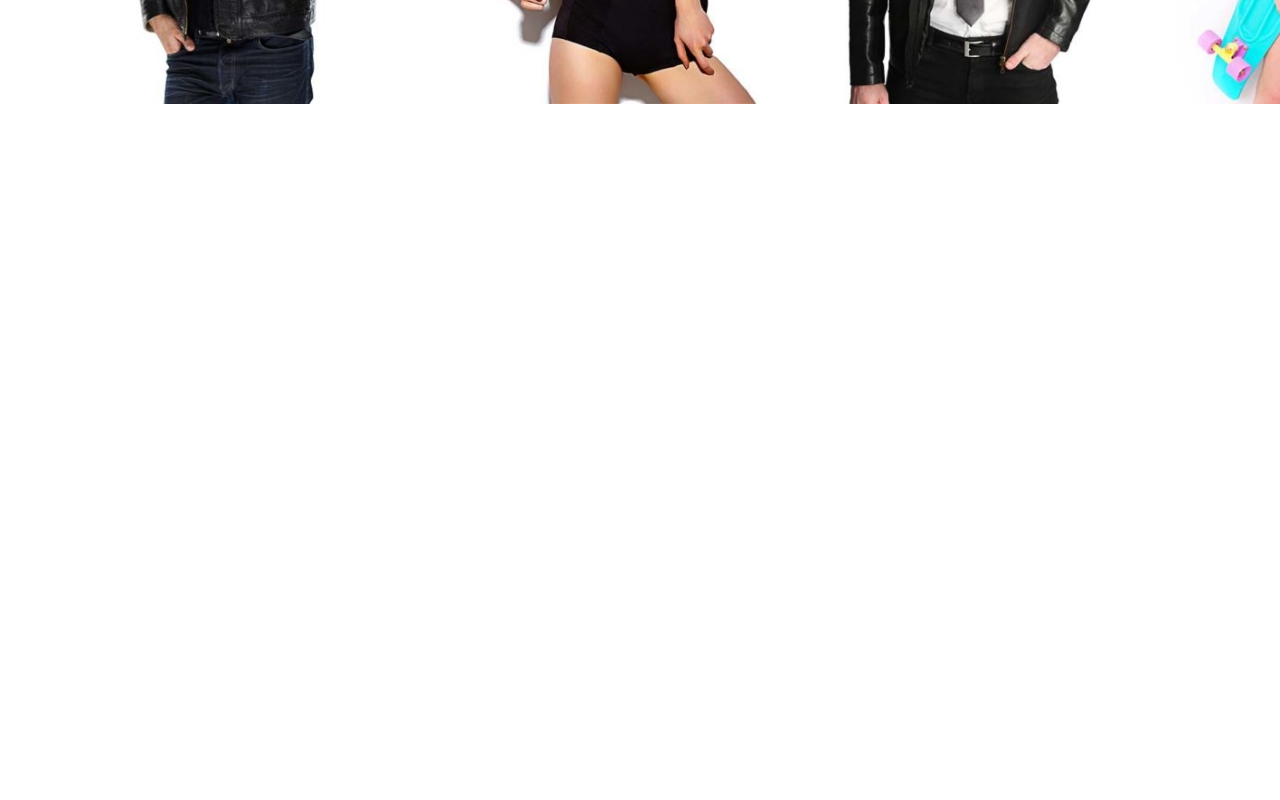
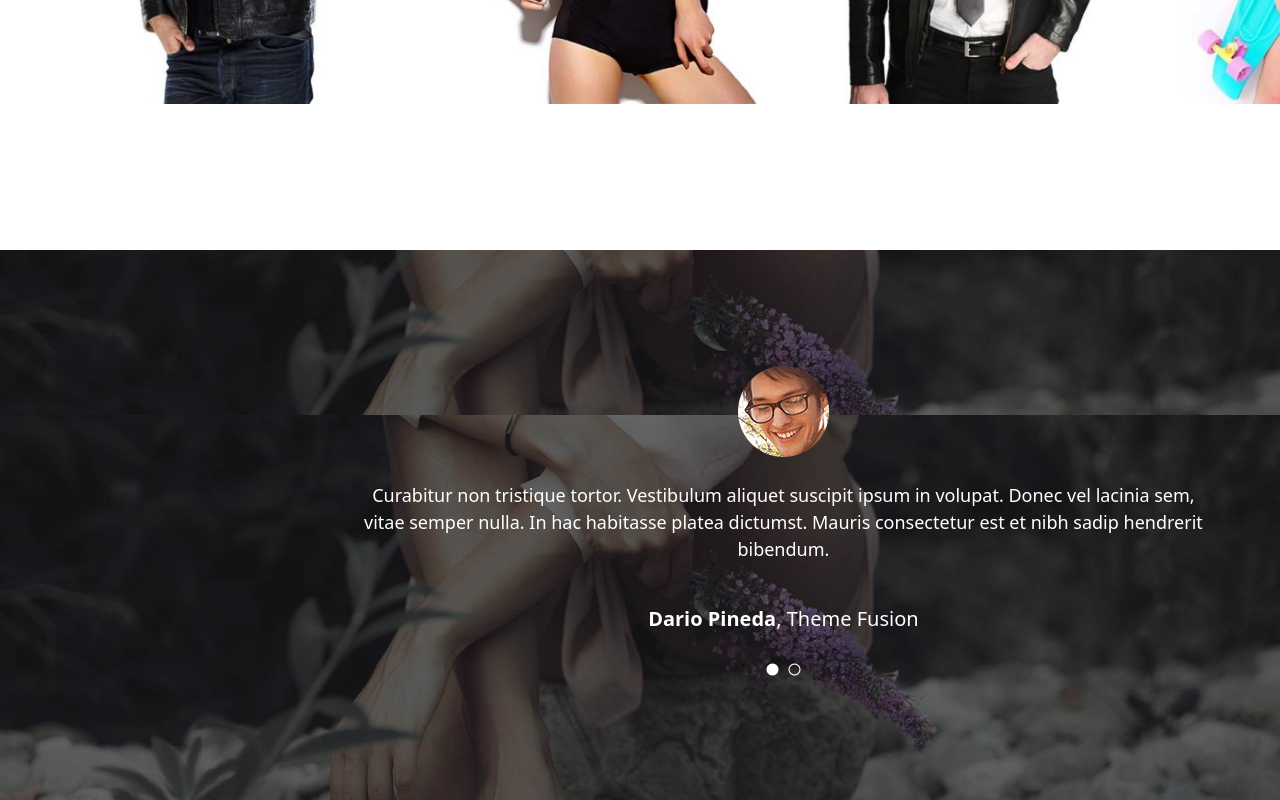
Before and after one commit to Titho93/proj-html-vuejs, a Vue app: page / in a window 1280 px wide. Shown: the part 4152-4952 px from the top of the page. Before the commit the page ends 4272 px from the top, so only its background shows below. Built offline with nearby package versions, Linux system fonts and the light colour scheme.

Commit message:
[add]Reviews

```diff
--- a/src/components/Main.vue
+++ b/src/components/Main.vue
@@ -5,6 +5,7 @@ import Collections from './partials/Collections.vue';
 import Bestseller from './partials/Bestseller.vue';
 import Offer from './partials/Offer.vue';
 import Newarrivals from './partials/Newarrivals.vue';
+import Reviews from './partials/Reviews.vue';
 
 export default {
   name: 'Main',
@@ -13,7 +14,8 @@ export default {
     Collections,
     Bestseller,
     Offer,
-    Newarrivals
+    Newarrivals,
+    Reviews
   }
 
 }
@@ -26,6 +28,7 @@ export default {
   <Bestseller />
   <Offer />
   <Newarrivals />
+  <Reviews />
 
 </template>
 
--- /dev/null
+++ b/src/components/partials/Reviews.vue
@@ -0,0 +1,75 @@
+<script>
+
+export default {
+  name: 'Reviews'
+}
+</script>
+
+<template>
+
+  <div class="reviews">
+    <div class="backfirst">
+        <img src="../../assets/testimonials_home_1_bg.jpg" alt="">
+    </div>
+    <div class="backsecond">
+        <img src="../../assets/testimonials_home_1_bg.jpg" alt="">
+    </div>
+    <div class="bio">
+        <img src="../../assets/man_testimonial.png" alt="">
+        <p>Curabitur non tristique tortor. Vestibulum aliquet suscipit ipsum in volupat. Donec vel lacinia sem, vitae semper nulla. In hac habitasse platea dictumst. Mauris consectetur est et nibh sadip hendrerit bibendum.</p>
+       <span><strong>Dario Pineda</strong>, Theme Fusion</span>
+       <div class="circle">
+        <i class="fa-solid fa-circle"></i>
+        <i class="fa-regular fa-circle"></i>
+       </div>
+    </div>
+
+  </div>
+
+</template>
+
+<style lang="scss" scoped>
+
+.reviews {
+    margin-top: 130px;
+    width: 100%;
+    height: 550px;
+    position: relative;
+    .backfirst {
+        img {
+            width: 100%;
+            height: 165px;
+            object-fit: cover;
+        }
+    }
+    .backsecond {
+        img {
+            width: 100%;
+            height: 385px;
+            object-fit: cover;
+        }
+    }
+    .bio {
+        text-align: center;
+        position: absolute;
+        color: white;
+        top: 21%;
+        left: 28%;
+        p {
+            width: 850px;
+            font-size: 18px;
+            padding: 25px 0;
+        }
+        span {
+            font-size: 20px;
+        }
+        .circle {
+            i {
+                padding: 30px 5px;
+                font-size: 12px;
+            }
+        }
+    }
+}
+
+</style>
```
